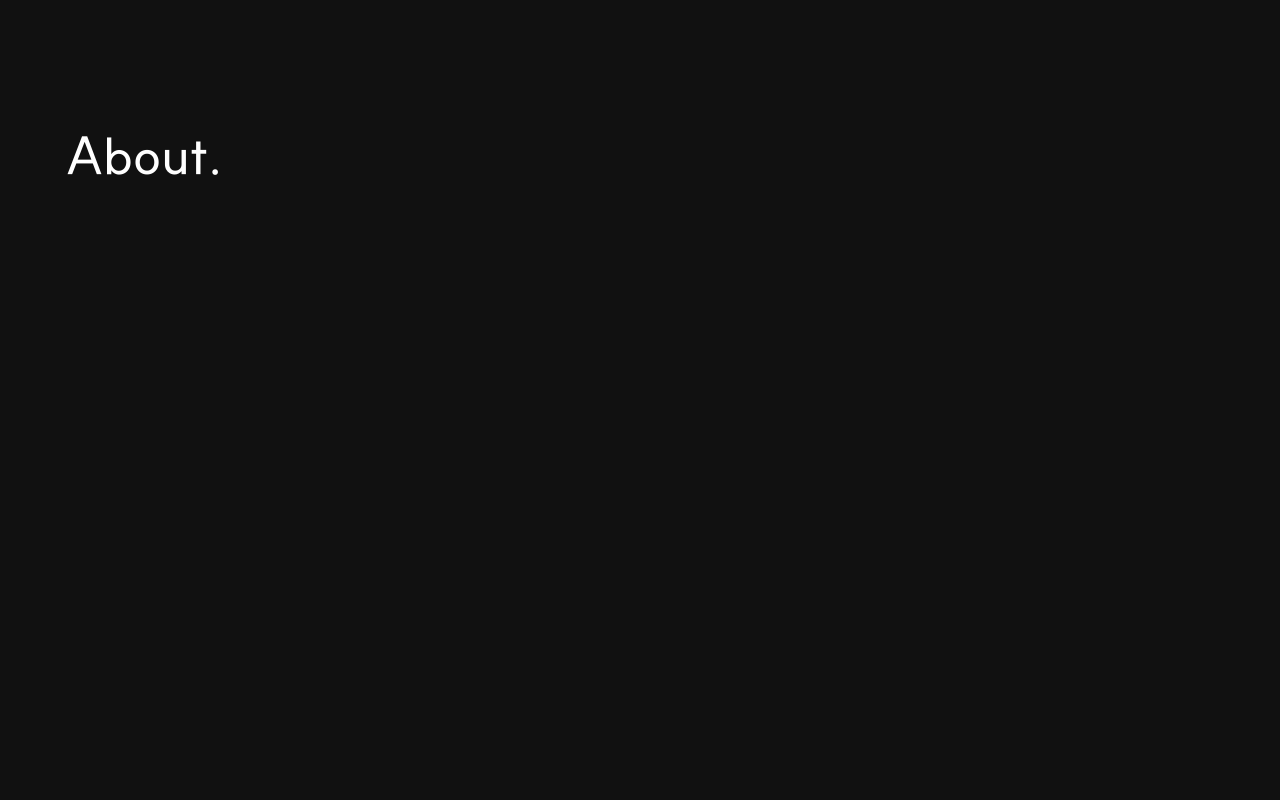
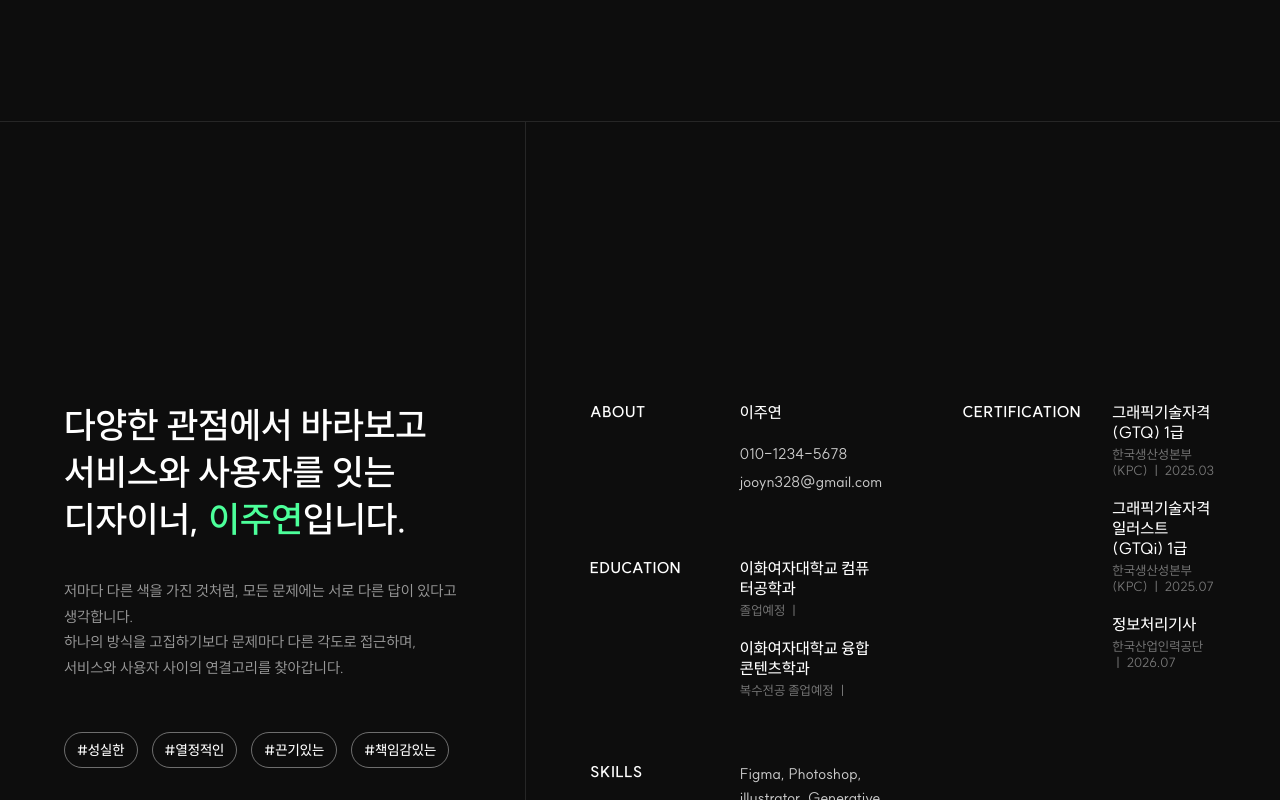
Before and after one commit to leekrkr/Portfolio-2026, a React (Vite) app: page / in a window 1280 px wide. Shown: the part 840-1640 px from the top of the page. Built offline with nearby package versions, Linux system fonts and the light colour scheme; a web font is replaced by a local one.

Commit message:
design. about 디자인 추가

```diff
--- a/src/pages/about.jsx
+++ b/src/pages/about.jsx
@@ -1,11 +1,120 @@
-import { Container, Title } from "../styles/about.style";
+import React from "react";
+import {
+  AboutSection,
+  FrameBox,
+  LeftPane,
+  Headline,
+  Highlight,
+  BodyText,
+  TagRow,
+  Tag,
+  RightPane,
+  InfoGrid,
+  InfoColumn,
+  InfoBlock,
+  InfoLabel,
+  InfoContent,
+  InfoEntry,
+  InfoTitle,
+  InfoSub,
+  InfoText,
+} from "../styles/about.style";
 
-export default function AboutPage() {
+const TAGS = ["#성실한", "#열정적인", "#끈기있는", "#책임감있는"];
+
+export default function About() {
   return (
-    <>
-      <Container>
-        <Title>About.</Title>
-      </Container>
-    </>
+    <AboutSection>
+      <FrameBox>
+        <LeftPane>
+          <Headline>
+            다양한 관점에서 바라보고
+            <br />
+            서비스와 사용자를 잇는
+            <br />
+            디자이너, <Highlight>이주연</Highlight>입니다.
+          </Headline>
+
+          <BodyText>
+            저마다 다른 색을 가진 것처럼, 모든 문제에는 서로 다른 답이 있다고
+            생각합니다.
+            <br />
+            하나의 방식을 고집하기보다 문제마다 다른 각도로 접근하며,
+            <br />
+            서비스와 사용자 사이의 연결고리를 찾아갑니다.
+          </BodyText>
+
+          <TagRow>
+            {TAGS.map((tag) => (
+              <Tag key={tag}>{tag}</Tag>
+            ))}
+          </TagRow>
+        </LeftPane>
+
+        <RightPane>
+          <InfoGrid>
+            <InfoColumn>
+              <InfoBlock>
+                <InfoLabel>ABOUT</InfoLabel>
+                <InfoContent>
+                  <InfoEntry>
+                    <InfoTitle>이주연</InfoTitle>
+                  </InfoEntry>
+                  <InfoEntry>
+                    <InfoText>010-1234-5678</InfoText>
+                    <InfoText>jooyn328@gmail.com</InfoText>
+                  </InfoEntry>
+                </InfoContent>
+              </InfoBlock>
+
+              <InfoBlock>
+                <InfoLabel>EDUCATION</InfoLabel>
+                <InfoContent>
+                  <InfoEntry>
+                    <InfoTitle>이화여자대학교 컴퓨터공학과</InfoTitle>
+                    <InfoSub>졸업예정 ㅣ</InfoSub>
+                  </InfoEntry>
+                  <InfoEntry>
+                    <InfoTitle>이화여자대학교 융합콘텐츠학과</InfoTitle>
+                    <InfoSub>복수전공 졸업예정 ㅣ</InfoSub>
+                  </InfoEntry>
+                </InfoContent>
+              </InfoBlock>
+
+              <InfoBlock>
+                <InfoLabel>SKILLS</InfoLabel>
+                <InfoContent>
+                  <InfoEntry>
+                    <InfoText>
+                      Figma, Photoshop, illustrator, Generative AI
+                    </InfoText>
+                  </InfoEntry>
+                </InfoContent>
+              </InfoBlock>
+            </InfoColumn>
+
+            <InfoColumn>
+              <InfoBlock>
+                <InfoLabel>CERTIFICATION</InfoLabel>
+                <InfoContent>
+                  <InfoEntry>
+                    <InfoTitle>그래픽기술자격(GTQ) 1급</InfoTitle>
+                    <InfoSub>한국생산성본부(KPC) ㅣ 2025.03</InfoSub>
+                  </InfoEntry>
+                  <InfoEntry>
+                    <InfoTitle>그래픽기술자격 일러스트(GTQi) 1급</InfoTitle>
+                    <InfoSub>한국생산성본부(KPC) ㅣ 2025.07</InfoSub>
+                  </InfoEntry>
+                  <InfoEntry>
+                    <InfoTitle>정보처리기사</InfoTitle>
+                    <InfoSub>한국산업인력공단 ㅣ 2026.07</InfoSub>
+                  </InfoEntry>
+                </InfoContent>
+              </InfoBlock>
+            </InfoColumn>
+          </InfoGrid>
+        </RightPane>
+      </FrameBox>
+    </AboutSection>
   );
 }
--- a/src/pages/anti.jsx
+++ b/src/pages/anti.jsx
@@ -1,6 +1,11 @@
 import { Link } from "react-router-dom";
 import BackIcon from "../assets/icons/back.svg";
-import { Container, Icon, Title } from "../styles/anti.style";
+import {
+  Container,
+  Icon,
+  Title,
+  SubTitle,
+} from "../styles/projectDetail.style";
 
 export default function AntiPage() {
   return (
@@ -10,6 +15,7 @@ export default function AntiPage() {
           <Icon src={BackIcon} alt="back" />
         </Link>
         <Title>ANTI</Title>
+        <SubTitle>ANTI 뮤지엄 브랜딩 및 웹사이트 구축 프로젝트</SubTitle>
       </Container>
     </>
   );
--- a/src/pages/asics.jsx
+++ b/src/pages/asics.jsx
@@ -1,6 +1,11 @@
 import { Link } from "react-router-dom";
 import BackIcon from "../assets/icons/back.svg";
-import { Container, Icon, Title } from "../styles/asics.style";
+import {
+  Container,
+  Icon,
+  Title,
+  SubTitle,
+} from "../styles/projectDetail.style";
 
 export default function AsicsPage() {
   return (
@@ -10,6 +15,7 @@ export default function AsicsPage() {
           <Icon src={BackIcon} alt="back" />
         </Link>
         <Title>ASICS</Title>
+        <SubTitle>ASICS 웹사이트 리뉴얼 프로젝트</SubTitle>
       </Container>
     </>
   );
--- a/src/pages/capsi.jsx
+++ b/src/pages/capsi.jsx
@@ -1,6 +1,11 @@
 import { Link } from "react-router-dom";
 import BackIcon from "../assets/icons/back.svg";
-import { Container, Icon, Title } from "../styles/capsi.style";
+import {
+  Container,
+  Icon,
+  Title,
+  SubTitle,
+} from "../styles/projectDetail.style";
 
 export default function CapsiPage() {
   return (
@@ -10,6 +15,7 @@ export default function CapsiPage() {
           <Icon src={BackIcon} alt="back" />
         </Link>
         <Title>CAPSI</Title>
+        <SubTitle>CAPSY 앱 구축 프로젝트</SubTitle>
       </Container>
     </>
   );
--- a/src/pages/howkiki.jsx
+++ b/src/pages/howkiki.jsx
@@ -1,6 +1,11 @@
 import { Link } from "react-router-dom";
 import BackIcon from "../assets/icons/back.svg";
-import { Container, Icon, Title } from "../styles/howkiki.style";
+import {
+  Container,
+  Icon,
+  Title,
+  SubTitle,
+} from "../styles/projectDetail.style";
 
 export default function HowkikiPage() {
   return (
@@ -10,6 +15,7 @@ export default function HowkikiPage() {
           <Icon src={BackIcon} alt="back" />
         </Link>
         <Title>HowKIKI</Title>
+        <SubTitle>HOWKIKI 챗봇/웹 설계 및 개발</SubTitle>
       </Container>
     </>
   );
--- a/src/styles/about.style.jsx
+++ b/src/styles/about.style.jsx
@@ -1,42 +1,173 @@
 import styled from "styled-components";
 
-export const Container = styled.section`
+export const AboutSection = styled.section`
   width: 100%;
-  max-width: 1850px; // 폭 제한
-  margin: 0 auto; // 화면 중앙 정렬
-  min-height: 100vh;
-
-  padding: 170px 64px 100px;
-
+  background: #0d0d0d;
   color: #fff;
 
+  border-top: 1px solid rgba(255, 255, 255, 0.1);
+  padding: 0 0 160px;
+`;
+
+export const FrameBox = styled.div`
+  border-top: 1px solid rgba(255, 255, 255, 0.1);
+  border-bottom: 1px solid rgba(255, 255, 255, 0.1);
+
+  width: 100%;
+  max-width: 1850px;
+  margin: 160px auto 0;
+
+  display: grid;
+  grid-template-columns: 41% 59%;
+
+  min-height: 740px;
+
   @media (max-width: 1024px) {
-    padding: 120px 56px 80px;
+    grid-template-columns: 1fr;
+  }
+`;
+
+export const LeftPane = styled.div`
+  padding: 280px 64px 64px;
+
+  display: flex;
+  flex-direction: column;
+  justify-content: flex-start;
+  gap: 36px;
+
+  @media (max-width: 1024px) {
+    padding: 80px 56px 64px; /* 0 → 64px */
   }
 
   @media (max-width: 768px) {
-    padding: 100px 40px 64px;
+    padding: 64px 40px 56px; /* 0 → 56px */
   }
 
   @media (max-width: 480px) {
-    padding: 88px 24px 56px;
+    padding: 56px 24px 48px; /* 0 → 48px */
   }
 `;
 
-export const Title = styled.h2`
-  margin: 0 0 40px;
+export const Headline = styled.h2`
+  font-size: 36px;
+  font-weight: 600;
+  line-height: 1.3;
+  margin: 0;
+`;
 
-  font-size: 52px;
+export const Highlight = styled.span`
+  color: #4cff9a;
+`;
+
+export const BodyText = styled.p`
+  font-size: 15px;
+  line-height: 1.7;
+  color: #999;
+  margin: 0;
+`;
+
+export const TagRow = styled.div`
+  display: flex;
+  flex-wrap: wrap;
+  gap: 14px;
+  margin-top: 16px;
+`;
+
+export const Tag = styled.span`
+  padding: 8px 12px;
+  border: 1px solid rgba(255, 255, 255, 0.4);
+  border-radius: 999px;
+
+  font-size: 14px;
   font-weight: 500;
-  line-height: 1;
+  color: #fff;
+`;
+
+export const RightPane = styled.div`
+  border-left: 1px solid rgba(255, 255, 255, 0.1);
+  padding: 280px 64px 64px;
+
+  display: flex;
+  align-items: flex-start; /* center → flex-start */
+
+  @media (max-width: 1024px) {
+    border-left: none;
+    border-top: 1px solid rgba(255, 255, 255, 0.1);
+    padding: 80px 56px;
+  }
 
   @media (max-width: 768px) {
-    margin-bottom: 32px;
-    font-size: 40px;
+    padding: 64px 40px;
   }
 
   @media (max-width: 480px) {
-    margin-bottom: 28px;
-    font-size: 34px;
+    padding: 56px 24px;
   }
 `;
+
+export const InfoGrid = styled.div`
+  width: 100%;
+
+  display: grid;
+  grid-template-columns: 1fr 1fr;
+  column-gap: 80px;
+
+  @media (max-width: 700px) {
+    grid-template-columns: 1fr;
+    row-gap: 56px;
+  }
+`;
+
+export const InfoColumn = styled.div`
+  display: flex;
+  flex-direction: column;
+  gap: 64px;
+`;
+
+export const InfoBlock = styled.div`
+  display: flex;
+  gap: 50px;
+
+  @media (max-width: 480px) {
+    gap: 24px;
+  }
+`;
+
+export const InfoLabel = styled.div`
+  flex-shrink: 0;
+  width: 100px;
+
+  font-size: 15px;
+  font-weight: 700;
+  letter-spacing: 0.02em;
+  color: #fff;
+`;
+
+export const InfoContent = styled.div`
+  display: flex;
+  flex-direction: column;
+  gap: 20px;
+`;
+
+export const InfoEntry = styled.div`
+  display: flex;
+  flex-direction: column;
+  gap: 4px;
+`;
+
+export const InfoTitle = styled.div`
+  font-size: 16px;
+  font-weight: 500;
+  color: #fff;
+`;
+
+export const InfoSub = styled.div`
+  font-size: 13px;
+  color: #777;
+`;
+
+export const InfoText = styled.div`
+  font-size: 15px;
+  color: #ccc;
+  line-height: 1.6;
+`;
--- a/src/styles/asics.style.jsx
+++ /dev/null
@@ -1,38 +0,0 @@
-import styled from "styled-components";
-
-export const Container = styled.section`
-  width: 100%;
-  min-height: 100vh;
-
-  background: #111;
-  color: #fff;
-
-  padding: 60px 64px 100px;
-
-  @media (max-width: 1024px) {
-    padding: 40px 56px 0;
-  }
-
-  @media (max-width: 768px) {
-    padding: 32px 32px 0;
-  }
-
-  @media (max-width: 480px) {
-    padding: 24px 20px 0;
-  }
-`;
-
-export const Icon = styled.img`
-  width: 28px;
-  height: 28px;
-
-  margin-bottom: 48px;
-`;
-
-export const Title = styled.h2`
-  margin: 0 0 44px;
-
-  font-size: 52px;
-  font-weight: 600;
-  line-height: 1;
-`;
--- a/src/styles/capsi.style.jsx
+++ /dev/null
@@ -1,34 +0,0 @@
-import styled from "styled-components";
-
-export const Container = styled.section`
-  width: 100%;
-  min-height: 100vh;
-
-  background: #111;
-  color: #fff;
-
-  padding: 60px 64px 100px;
-
-  @media (max-width: 1024px) {
-    padding: 56px 56px 0;
-  }
-
-  @media (max-width: 768px) {
-    padding: 48px 32px 0;
-  }
-`;
-
-export const Icon = styled.img`
-  width: 28px;
-  height: 28px;
-
-  margin-bottom: 48px;
-`;
-
-export const Title = styled.h2`
-  margin: 0 0 44px;
-
-  font-size: 52px;
-  font-weight: 600;
-  line-height: 1;
-`;
--- a/src/styles/howkiki.style.jsx
+++ /dev/null
@@ -1,38 +0,0 @@
-import styled from "styled-components";
-
-export const Container = styled.section`
-  width: 100%;
-  min-height: 100vh;
-
-  background: #111;
-  color: #fff;
-
-  padding: 60px 64px 100px;
-
-  @media (max-width: 1024px) {
-    padding: 40px 56px 0;
-  }
-
-  @media (max-width: 768px) {
-    padding: 32px 32px 0;
-  }
-
-  @media (max-width: 480px) {
-    padding: 24px 20px 0;
-  }
-`;
-
-export const Icon = styled.img`
-  width: 28px;
-  height: 28px;
-
-  margin-bottom: 48px;
-`;
-
-export const Title = styled.h2`
-  margin: 0 0 44px;
-
-  font-size: 52px;
-  font-weight: 500;
-  line-height: 1;
-`;
--- a/src/styles/anti.style.jsx
+++ b/src/styles/projectDetail.style.jsx
@@ -10,15 +10,11 @@ export const Container = styled.section`
   padding: 60px 64px 100px;
 
   @media (max-width: 1024px) {
-    padding: 40px 56px 0;
+    padding: 56px 56px 0;
   }
 
   @media (max-width: 768px) {
-    padding: 32px 32px 0;
-  }
-
-  @media (max-width: 480px) {
-    padding: 24px 20px 0;
+    padding: 48px 32px 0;
   }
 `;
 
@@ -30,9 +26,17 @@ export const Icon = styled.img`
 `;
 
 export const Title = styled.h2`
-  margin: 0 0 44px;
+  margin: 0 0 24px;
 
   font-size: 52px;
   font-weight: 600;
   line-height: 1;
 `;
+
+export const SubTitle = styled.h2`
+  margin: 0 0 44px;
+
+  font-size: 17px;
+  font-weight: 300;
+  line-height: 1;
+`;
```
Also changed, not shown: src/styles/project.style.jsx (+5 -5 lines).
